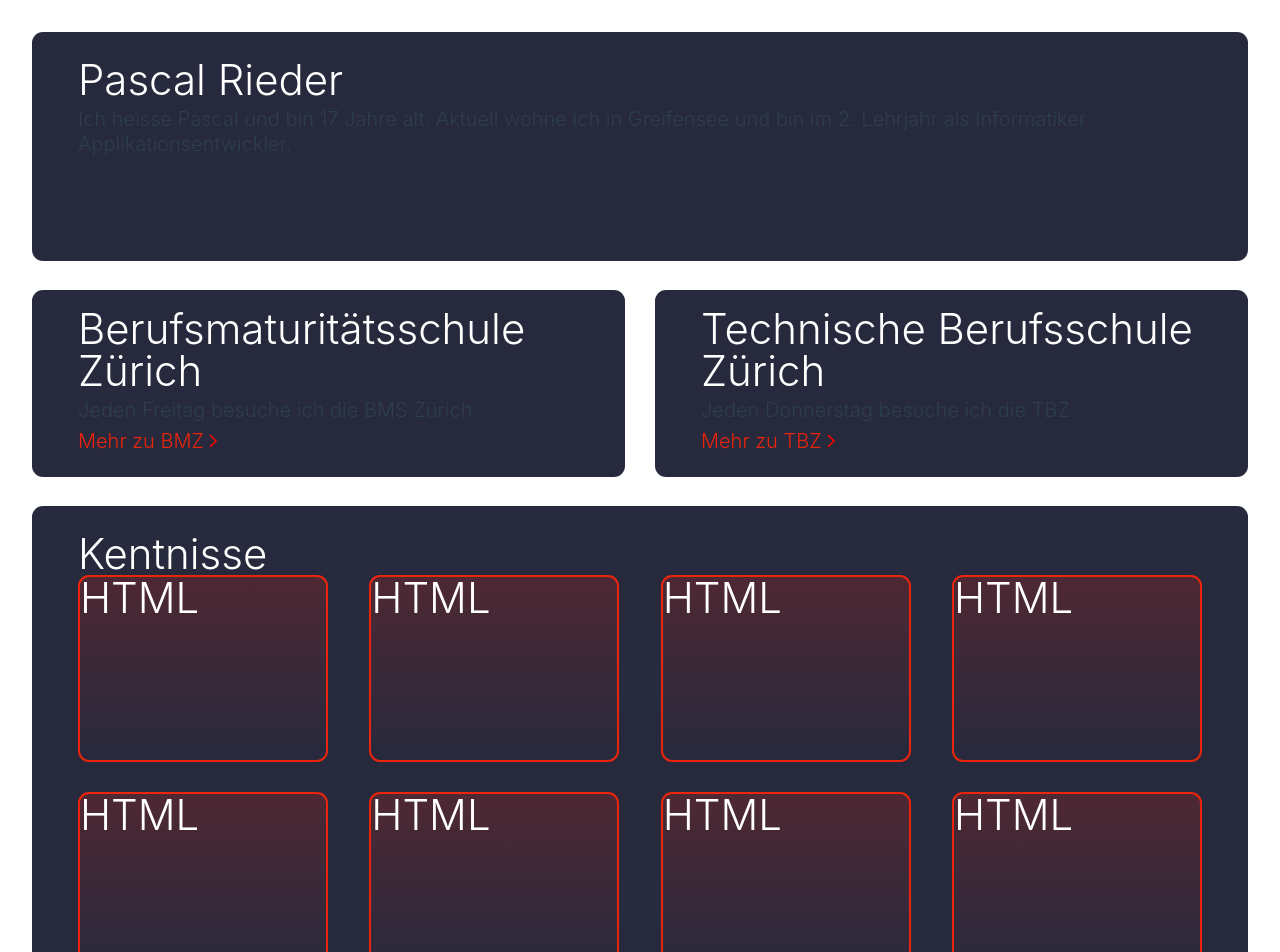
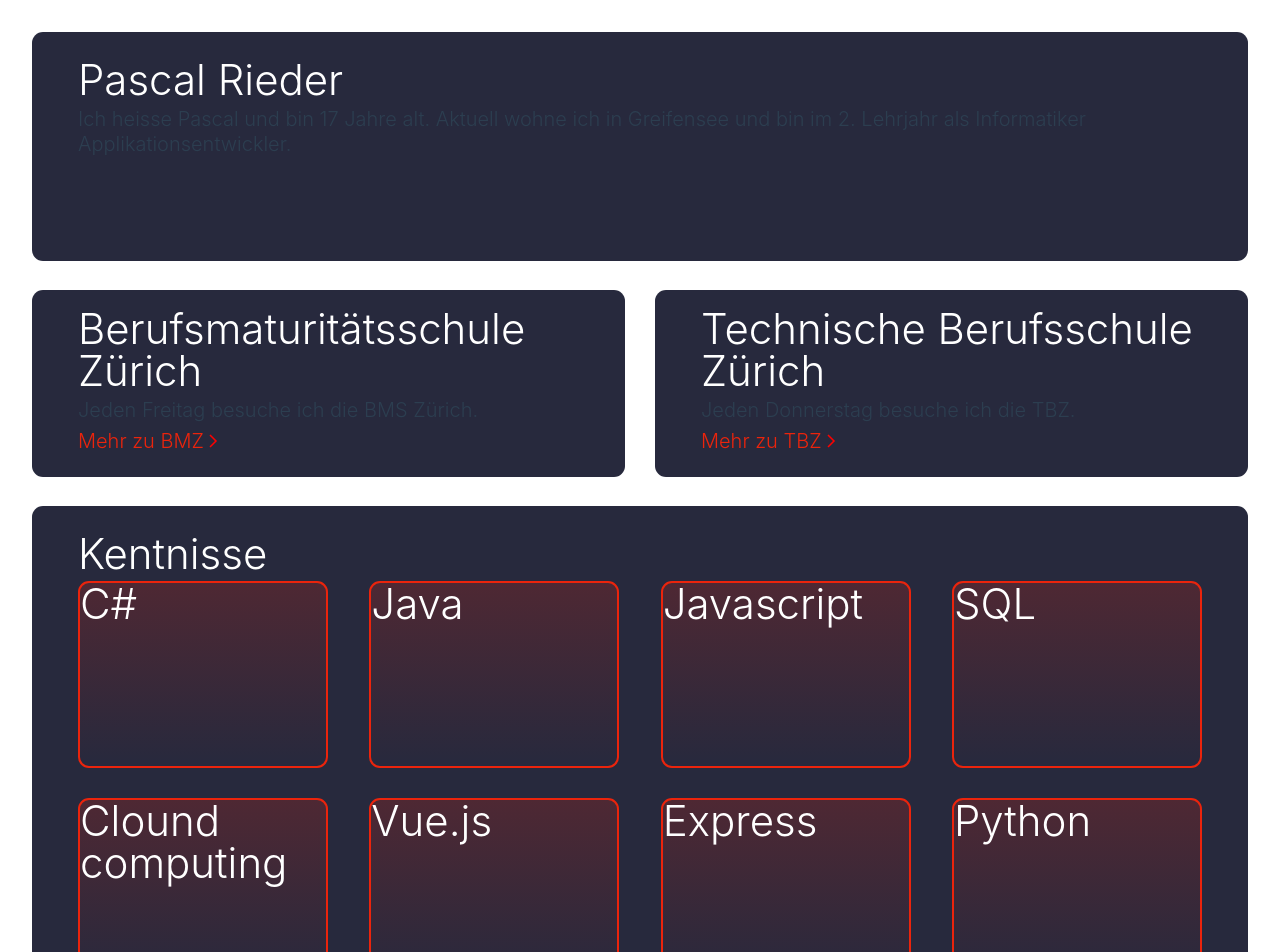
Before and after one commit to Pascal1414/Personal-Website, a Vue app: page / in a window 1280 px wide. Shown: the top 952 px of the page. Built offline with nearby package versions, Linux system fonts and the light colour scheme.

Commit message:
Update ItemView

```diff
--- a/src/views/ItemView.vue
+++ b/src/views/ItemView.vue
@@ -2,15 +2,21 @@
     <div id="parent">
         <h1>Kentnisse</h1>
         <div class="items-container">
-            <KnowledgeItem title="HTML" content="Ich habe bereits einige Projekte mit HTML umgesetzt." />
-            <KnowledgeItem title="HTML" content="Ich habe bereits einige Projekte mit HTML umgesetzt." />
-
-            <KnowledgeItem title="HTML" content="Ich habe bereits einige Projekte mit HTML umgesetzt." />
-            <KnowledgeItem title="HTML" content="Ich habe bereits einige Projekte mit HTML umgesetzt." />
-            <KnowledgeItem title="HTML" content="Ich habe bereits einige Projekte mit HTML umgesetzt." />
-            <KnowledgeItem title="HTML" content="Ich habe bereits einige Projekte mit HTML umgesetzt." />
-            <KnowledgeItem title="HTML" content="Ich habe bereits einige Projekte mit HTML umgesetzt." />
-            <KnowledgeItem title="HTML" content="Ich habe bereits einige Projekte mit HTML umgesetzt." />
+            <KnowledgeItem title="C#"
+                content="Wärend mehreren Projekten habe ich zu C# Erfahrungen sammeln können. Darunter Web Apps mit Blazor oder Desktop Apps mit WPF." />
+            <KnowledgeItem title="Java"
+                content="Mit Java habe ich bereits mehrere Projekte für Android Apps realisiert. Zudem besuchte ich zwei Module in der Berufsschule, in denen ich meine Java-Kenntnisse verbessern konnte." />
+            <KnowledgeItem title="Javascript"
+                content="Wärend meiner Freizeit habe ich bereits öfters mit JavaScript Programme Umgesetzt. Wärend einem Ük konnte ich meine Kenntnisse weiter verbessern." />
+            <KnowledgeItem title="SQL"
+                content="In der Berufsschule und einem Überbetrieblichem Kurs habe vieles über SQL gelernt. " />
+            <KnowledgeItem title="Clound computing"
+                content="Wärend einem ÜK habe ich gelernt, wie Minikube und Kubernetes oder Docker verwendet wird. " />
+            <KnowledgeItem title="Vue.js"
+                content="In meiner Freizeit habe ich Projekte mit Vue realisiert. Diese Webseite ist ebenfalls mit Vue programmiert." />
+            <KnowledgeItem title="Express"
+                content="Mit Express habe ich bereits Backends für Webseiten erstellt. Dabei habe ich HTTP oder Sockets verwendet. " />
+            <KnowledgeItem title="Python" content="Mit Python habe ich bereits mehrere Konsolenanwendungen erstellt. " />
 
         </div>
     </div>
@@ -48,5 +54,6 @@ export default defineComponent({
 
 h1 {
     padding-top: 27px;
+    margin-bottom: 6px;
 }
 </style>
--- a/src/views/KnowledgeItem.vue
+++ b/src/views/KnowledgeItem.vue
@@ -35,6 +35,6 @@ export default defineComponent({
 }
 
 .content {
-    text-align: center;
+    user-select: none;
 }
 </style>
```
